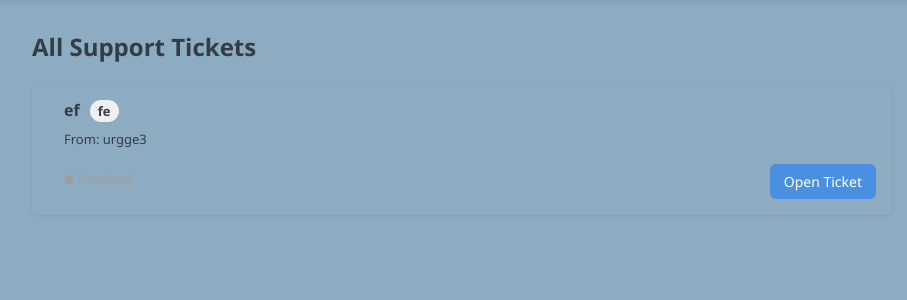
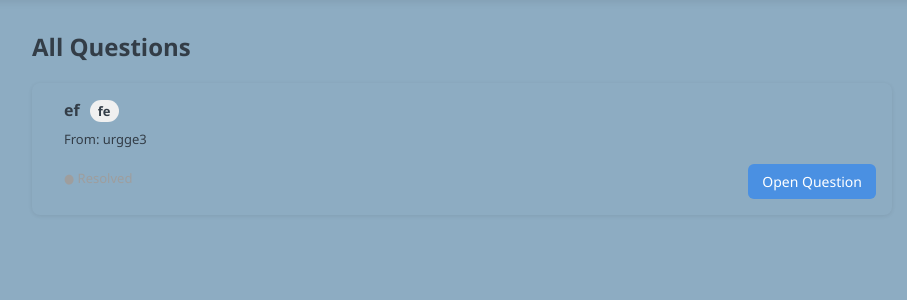
Before and after one commit to Hari95Nit54581457/NIGHT-CODERS-, a Flask app: template templates/dashboard_support.html in a window 1280 px wide. Shown: the part 60-360 px from the top of the page, without its empty margins (178-1085 px from the left). Run offline with Flask 3, Linux system fonts and the light colour scheme; the template is opened without the code that fills it: values that come from a table or form of the project are taken from there, others are empty; data comes from the database, SQL or seed files in the repository.

Commit message:
Update dashboard_support.html

```diff
--- a/templates/dashboard_support.html
+++ b/templates/dashboard_support.html
@@ -2,7 +2,7 @@
 <html lang="en">
 <head>
     <meta charset="UTF-8">
-    <title>Support Dashboard - QuickDesk</title>
+    <title>Support Dashboard</title>
     <link rel="stylesheet" href="{{ url_for('static', filename='styles.css') }}">
 </head>
 <body>
@@ -26,7 +26,7 @@
 
 <!-- Content -->
 <div class="dashboard-content">
-    <h2>All Support Tickets</h2>
+    <h2>All Questions</h2>
 
     <div class="ticket-feed">
         {% for ticket in tickets %}
@@ -48,7 +48,7 @@
                     <span class="{{ 'open' if ticket.status == 'Open' else 'closed' }}">
                         ● {{ ticket.status }}
                     </span>
-                    <a href="{{ url_for('view_ticket', ticket_id=ticket.id) }}" class="button">Open Ticket</a>
+                    <a href="{{ url_for('view_ticket', ticket_id=ticket.id) }}" class="button">Open Question</a>
                 </div>
             </div>
         </div>
```
